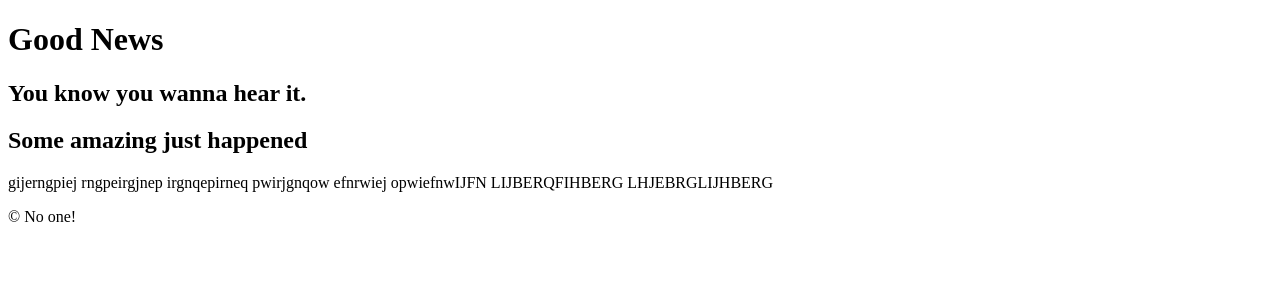
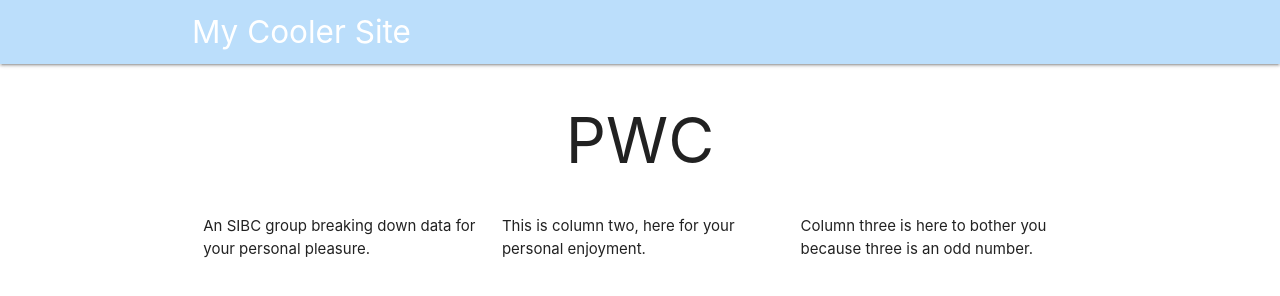
Before and after one commit to dyawman/dyawman.github.io, a plain HTML site: page index.html in a window 1280 px wide. Drawn offline with nearby package versions, Linux system fonts and the light colour scheme.

Commit message:
more stuff

```diff
--- a/index.html
+++ b/index.html
@@ -1,28 +1,51 @@
-<!doctype html>
+<!DOCTYPE html>
   <html>
     <head>
-  <title>Daniel Yawman</title>
+
+
+      <!--Import Google Icon Font-->
+      <link href="http://fonts.googleapis.com/icon?family=Material+Icons" rel="stylesheet">
+      <!--Import materialize.css-->
+      <link rel="stylesheet" href="https://cdnjs.cloudflare.com/ajax/libs/materialize/0.98.0/css/materialize.min.css">
+
+      <!--Let browser know website is optimized for mobile-->
+      <meta name="viewport" content="width=device-width, initial-scale=1.0"/>
     </head>
+
     <body>
 
-  <header>
-    <h1>Good News</h1>
-    <h2>You know you wanna hear it.</h2>
-  </header>
+      <nav class = "blue lighten-4">
+        <div class="container">
 
-    <main>
+          <a class="brand-logo" href="#">My Cooler Site</a>
 
-      <article>
-        <h2>Some amazing just happened</h2>
-        <p>gijerngpiej rngpeirgjnep irgnqepirneq pwirjgnqow
-          efnrwiej opwiefnwIJFN LIJBERQFIHBERG LHJEBRGLIJHBERG</p>
-      </article>
+        </div>
+      </nav>
 
+      <main class="container">
+        <h1 class="center header bluelighten-4-text">PWC</h1>
       </main>
 
-  <footer>
-    <p>&copy; No one!</p>
-  </footer>
+      <section class="container">
 
+        <div class="row">
+
+          <div class="col s4">
+            <p> An SIBC group breaking down data for your personal pleasure.
+          </div>
+
+          <div class="col s4">
+            <p> This is column two, here for your personal enjoyment.
+          </div>
+
+          <div class="col s4">
+            <p> Column three is here to bother you because three is an odd number.
+          </div>
+
+      </section>
+
+      <!--Import jQuery before materialize.js-->
+      <script src="https://cdnjs.cloudflare.com/ajax/libs/materialize/0.98.0/js/materialize.min.js"></script>
+      <script type="text/javascript" src="js/materialize.min.js"></script>
     </body>
   </html>
```
Lines whose indentation alone changed are shown as unchanged.
